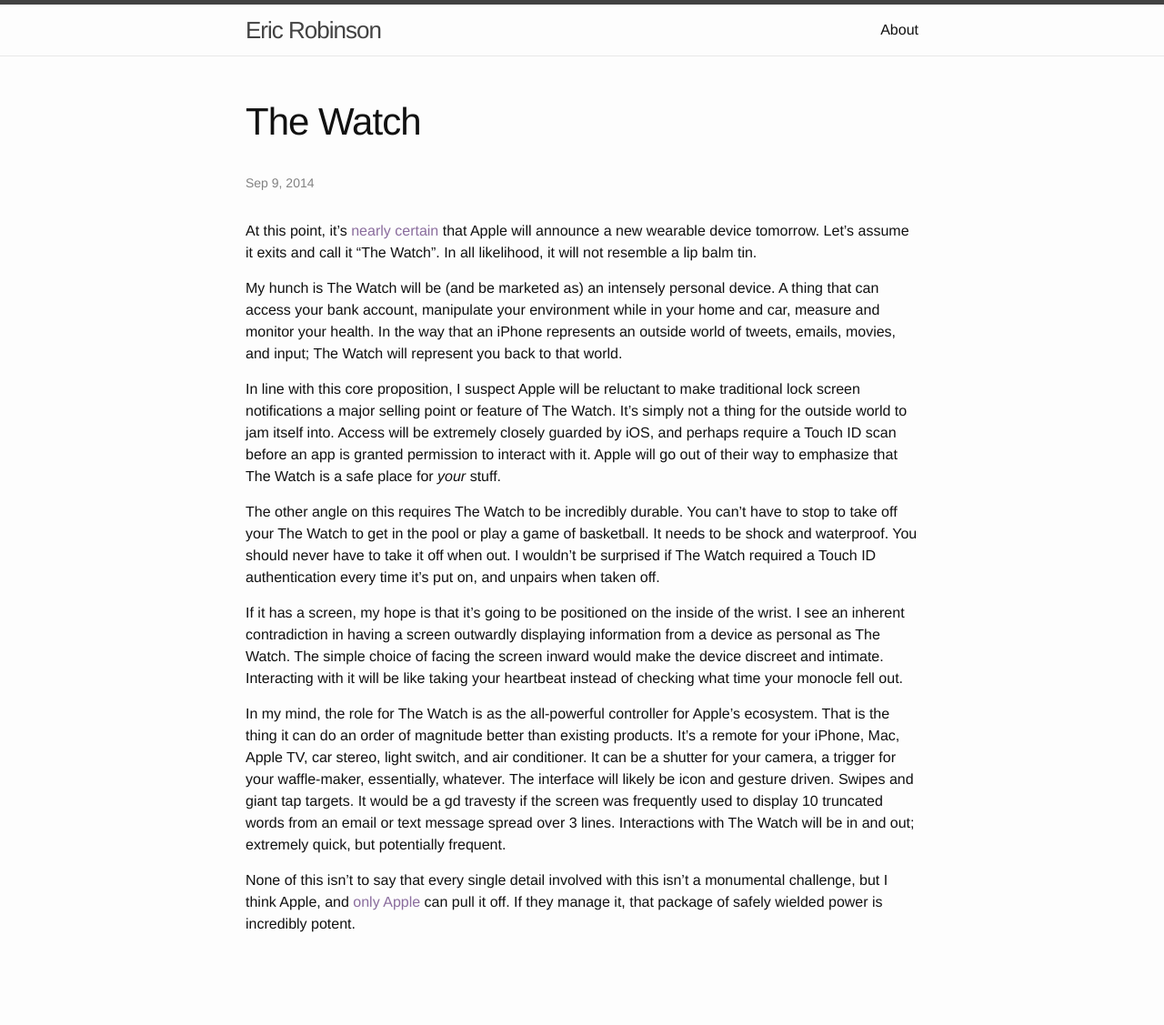
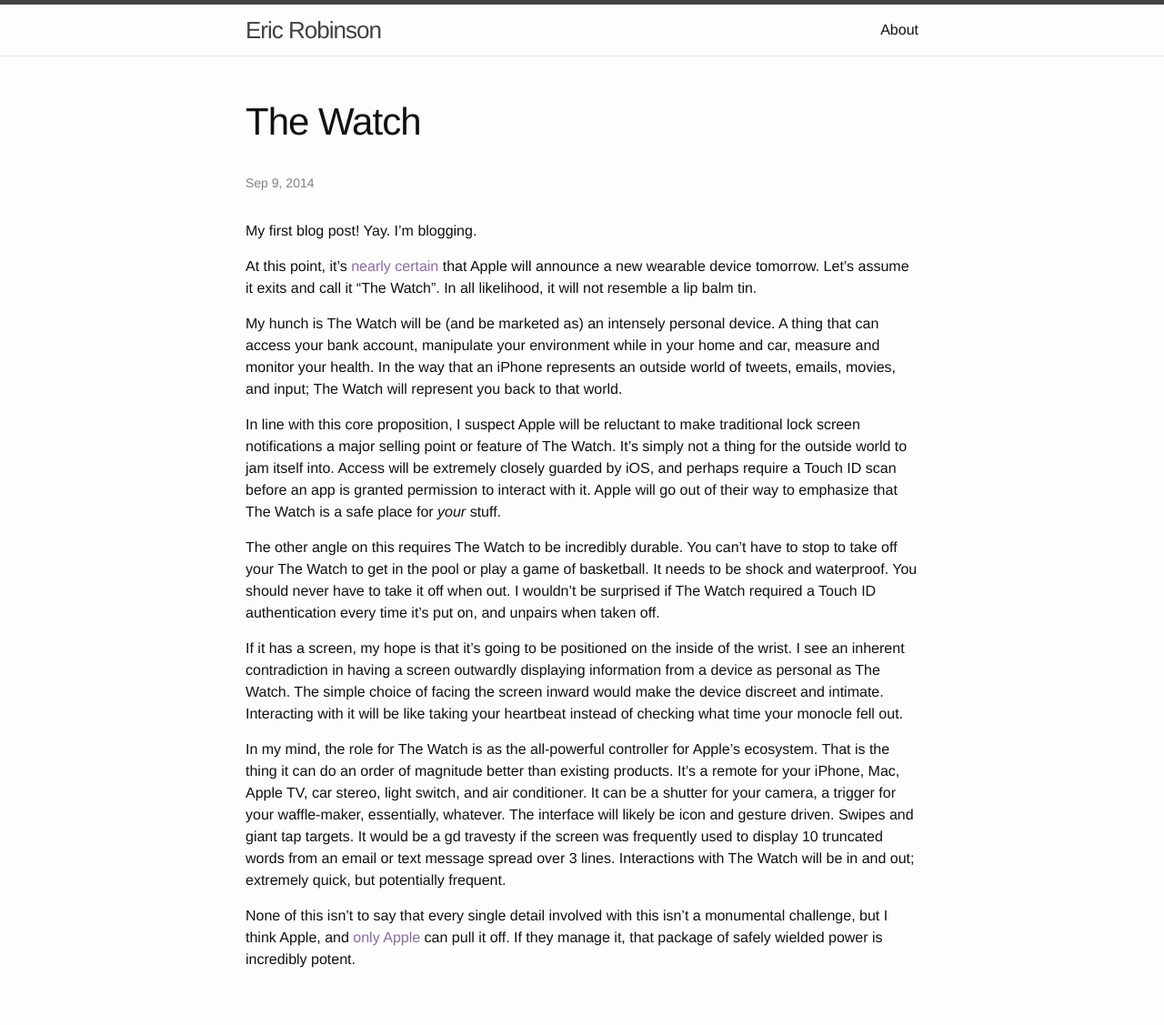
Before and after one commit to eric-robinson/eric-robinson.github.com, a Jekyll site: the page built from _posts/2014-09-09-the-watch.md, in a window 1280 px wide. Shown: the whole page at 91% size. Built offline with Jekyll 4.4.1, drawn with Linux system fonts in a browser that asks for light colours; before the commit the page ends 1088 px from its top, so only the background shows below that.

Commit message:
Update 2014-09-09-the-watch.md

```diff
--- a/_posts/2014-09-09-the-watch.md
+++ b/_posts/2014-09-09-the-watch.md
@@ -4,6 +4,8 @@
 date:   2014-09-09 01:21:49
 categories:
 ---
+
+My first blog post! Yay. I'm blogging.
 
 At this point, it's [nearly certain][GruberPrelude] that Apple will announce a new wearable device tomorrow. Let's assume it exits and call it "The Watch". In all likelihood, it will not resemble a lip balm tin.
 
```
